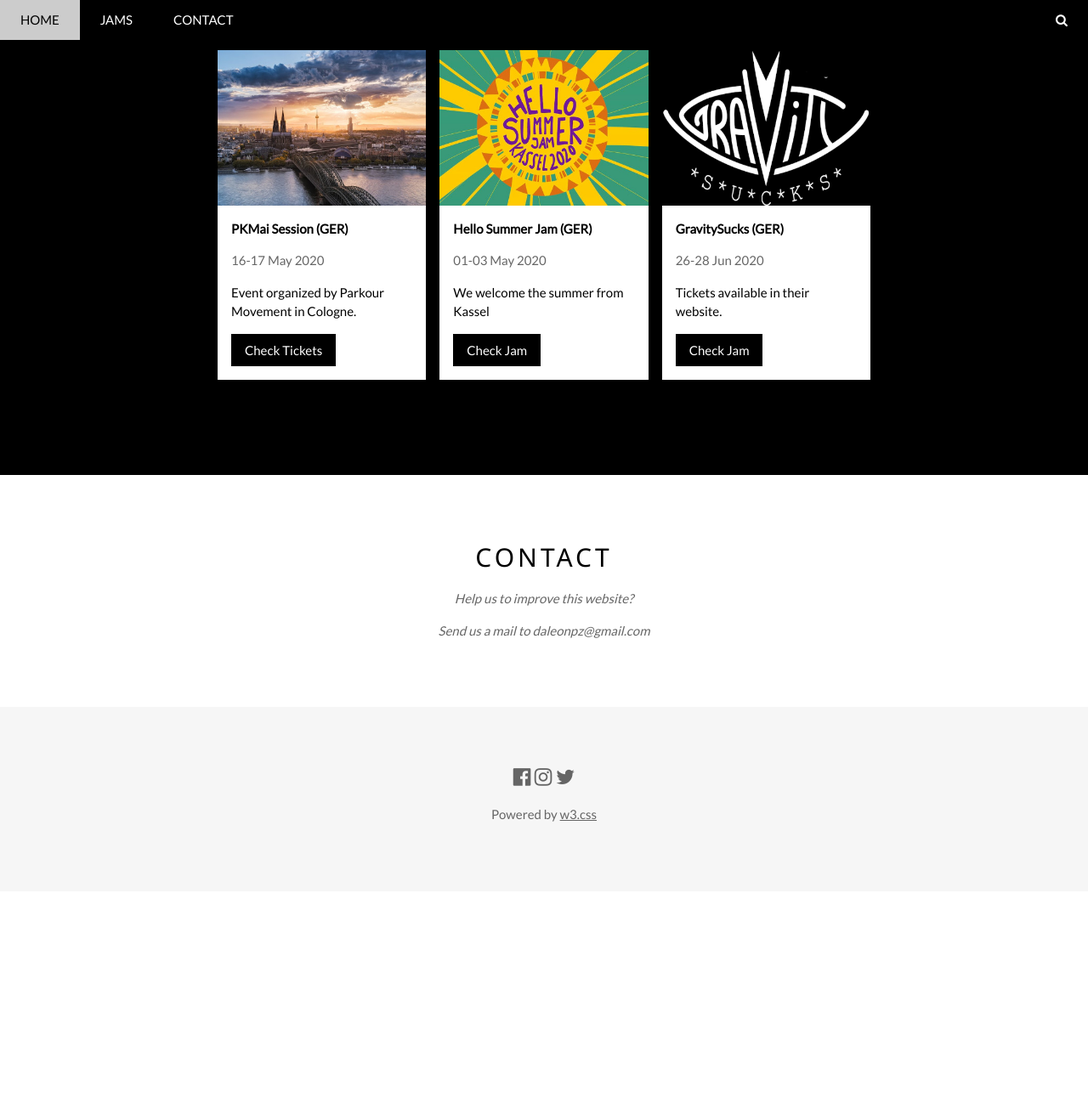
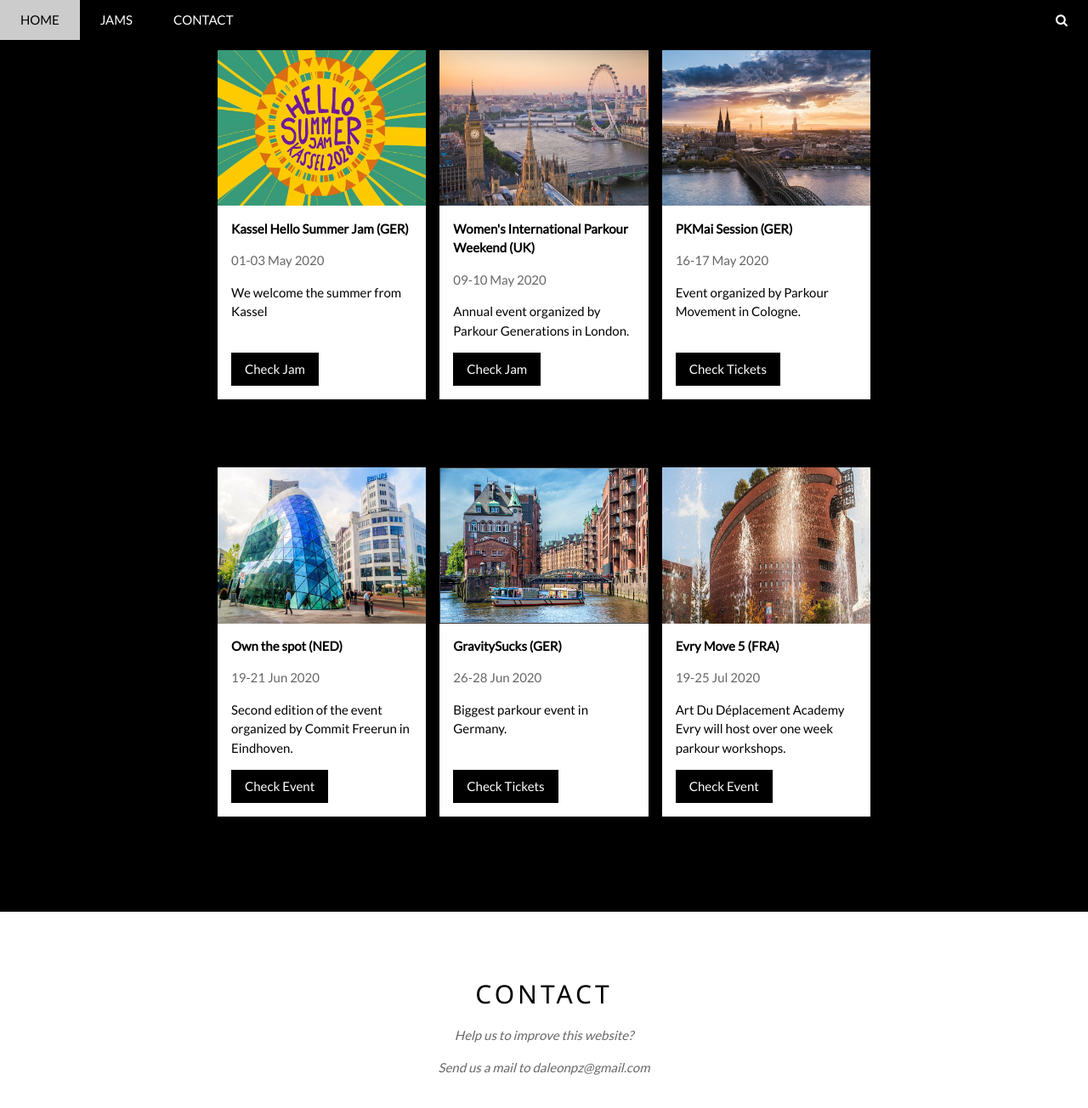
Before and after one commit to daleonpz/parkourjams.com, a Jekyll site: the page index.html, which Jekyll copies as it is, in a window 1280 px wide and 1400 px high, scrolled down 659 px. Shown: the top 1304 px of the window at 85% size. Built offline with Jekyll 4.4.1, drawn with Linux system fonts in a browser that asks for light colours; before the commit the page ends 1708 px from its top, so only the background shows below that.

Commit message:
update files

```diff
--- a/index.html
+++ b/index.html
@@ -82,36 +82,75 @@
       <h2 class="w3-wide w3-center">UPCOMING JAMS</h2>
       <p class="w3-opacity w3-center"><i>Save the dates!</i></p><br>
 
+     <div class="w3-row-padding w3-padding-32" style="margin:0 -16px">
 
-      <div class="w3-row-padding w3-padding-32" style="margin:0 -16px">
          <div class="w3-third w3-margin-bottom">
-          <img src="/images/cologne.jpg" alt="Ruhr Jam" style="width:100%" class="w3-hover-opacity">
+          <img src="/images/2020-kasseljam.jpg" alt="Kassel Summer Jam" style="width:100%" class="w3-hover-opacity">
+          <div class="w3-container w3-white">
+            <p><b>Kassel Hello Summer Jam (GER)</b></p>
+            <p class="w3-opacity">01-03 May 2020</p>
+            <p>We welcome the summer from Kassel </p> <br>
+<a class="w3-button w3-black w3-margin-bottom" href="https://www.facebook.com/events/300293050944224/">Check Jam</a>
+          </div>
+        </div>
+
+        <div class="w3-third w3-margin-bottom">
+          <img src="/images/london.jpg" alt="Womens PKGEN" style="width:100%" class="w3-hover-opacity">
+          <div class="w3-container w3-white">
+            <p><b>Women's International Parkour Weekend (UK)</b></p>
+            <p class="w3-opacity">09-10 May 2020</p>
+            <p>Annual event organized by Parkour Generations in London.</p>
+            <a class="w3-button w3-black w3-margin-bottom" href="https://www.facebook.com/events/2365130210444076/">Check Jam</a>
+          </div>
+        </div>
+
+        <div class="w3-third w3-margin-bottom">
+          <img src="/images/cologne.jpg" alt="PKMai session" style="width:100%" class="w3-hover-opacity">
           <div class="w3-container w3-white">
             <p><b>PKMai Session (GER)</b></p>
             <p class="w3-opacity">16-17 May 2020</p>
-            <p>Event organized by Parkour Movement in Cologne.</p>
+            <p>Event organized by Parkour Movement in Cologne.</p><br>
             <a class="w3-button w3-black w3-margin-bottom" href="http://parkour-movement.com/pkmai-session-2020/">Check Tickets</a>
            </div>
         </div>
+
+
+      </div>
+
+      <div class="w3-row-padding w3-padding-32" style="margin:0 -16px">
+
             <div class="w3-third w3-margin-bottom">
-          <img src="/images/2020-kasseljam.jpg" alt="4TLOM" style="width:100%" class="w3-hover-opacity">
+              <img src="/images/eindhoven.jpg" alt="Eindhoven" style="width:100%" class="w3-hover-opacity">
               <div class="w3-container w3-white">
-            <p><b>Hello Summer Jam (GER)</b></p>
-            <p class="w3-opacity">01-03 May 2020</p>
-            <p>We welcome the summer from Kassel </p>
-            <a class="w3-button w3-black w3-margin-bottom" href="https://www.facebook.com/events/300293050944224/">Check Jam</a>
+                <p><b>Own the spot (NED)</b></p>
+                <p class="w3-opacity">19-21 Jun 2020</p>
+                <p>Second edition of the event organized by Commit Freerun in Eindhoven.</p>
+                <a class="w3-button w3-black w3-margin-bottom" href="https://www.facebook.com/events/648677225700302/">Check Event</a>
                </div>
             </div>
+
            <div class="w3-third w3-margin-bottom">
-          <img src="/images/gravity-sucks.png" alt="Gravity Sucks" style="width:100%" class="w3-hover-opacity">
+              <img src="/images/hamburg.jpg" alt="Gravity Sucks" style="width:100%" class="w3-hover-opacity">
               <div class="w3-container w3-white">
                 <p><b>GravitySucks (GER)</b></p>
                 <p class="w3-opacity">26-28 Jun 2020</p>
-            <p>Tickets available in their website.</p>
-            <a class="w3-button w3-black w3-margin-bottom" href="http://www.gravity-sucks.org/">Check Jam</a>
+                <p>Biggest parkour event in Germany. </p><br>
+                <a class="w3-button w3-black w3-margin-bottom" href="http://www.gravity-sucks.org/">Check Tickets</a>
               </div>
             </div>
+
+        <div class="w3-third w3-margin-bottom">
+          <img src="/images/evry.jpg" alt="evry" style="width:100%" class="w3-hover-opacity">
+          <div class="w3-container w3-white">
+            <p><b>Evry Move 5 (FRA)</b></p>
+            <p class="w3-opacity">19-25 Jul 2020</p>
+            <p>Art Du Déplacement Academy Evry will host over one week parkour workshops.</p>
+            <a class="w3-button w3-black w3-margin-bottom" href="https://www.facebook.com/events/3210987792262546/">Check Event</a>
           </div>
+        </div>
+
+      </div>
+
     </div>
   </div>
 
```
Also changed, not shown: images/eindhoven.jpg (added), images/evry.jpg (added), images/hamburg.jpg (added), images/london.jpg (added). Lines whose indentation alone changed are shown as unchanged.
